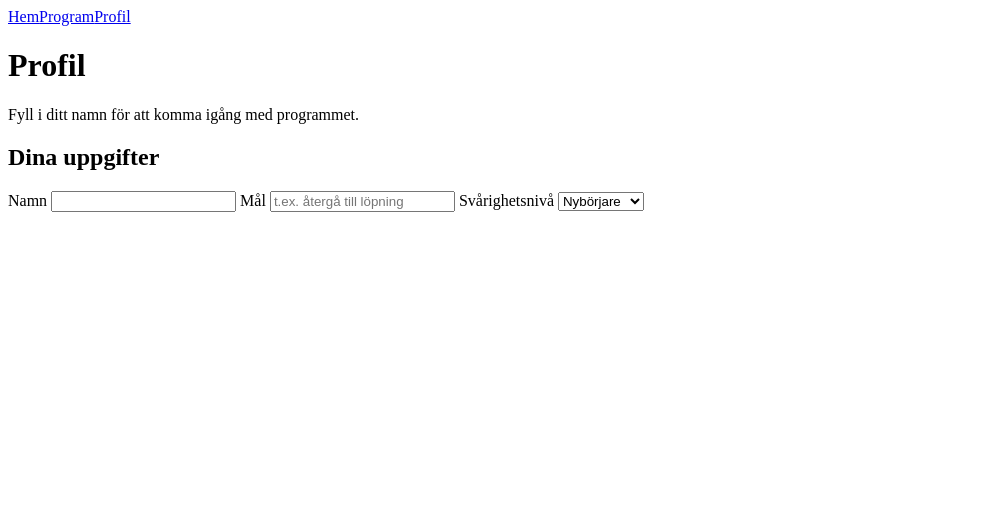
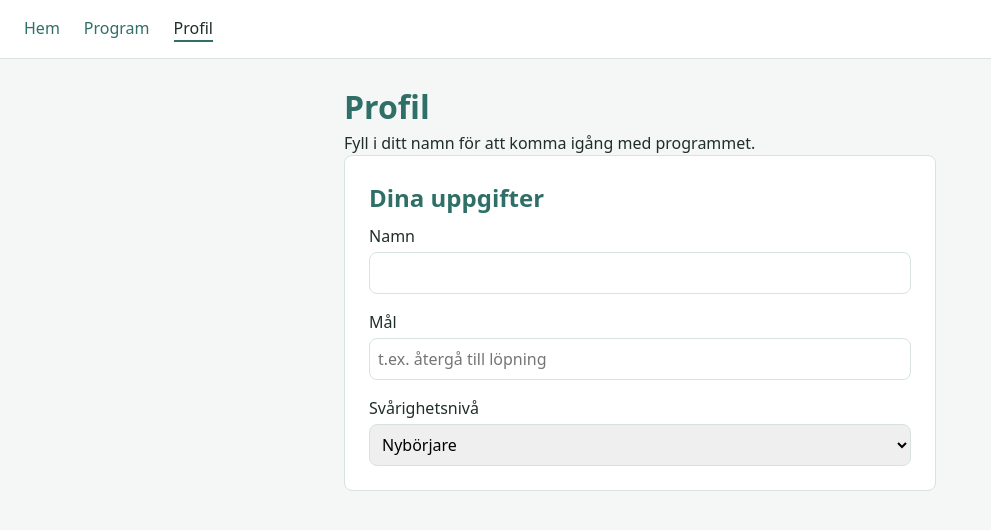
Before and after one commit to annikaholmqvist94/rehab-program, a Vue app: page /profil in a window 1280 px wide. Shown: the top 530 px of the page, without its empty margins (0-991 px from the left). Built offline with nearby package versions, Linux system fonts and the light colour scheme.

Commit message:
Add global stylesheet and component styling

```diff
--- a/src/App.vue
+++ b/src/App.vue
@@ -16,4 +16,30 @@
 </template>
 
 <style scoped>
+header {
+  background-color: var(--color-surface);
+  border-bottom: 1px solid var(--color-border);
+  padding: var(--space-3) var(--space-4);
+}
+
+nav {
+  display: flex;
+  gap: var(--space-4);
+}
+
+nav a {
+  text-decoration: none;
+  font-weight: 500;
+}
+
+nav a.router-link-active {
+  color: var(--color-text);
+  border-bottom: 2px solid var(--color-primary);
+}
+
+main {
+  max-width: 40rem;
+  margin: 0 auto;
+  padding: var(--space-4);
+}
 </style>
--- /dev/null
+++ b/src/assets/main.css
@@ -0,0 +1,78 @@
+:root {
+  --color-bg: #f4f7f6;
+  --color-surface: #ffffff;
+  --color-primary: #2f6f68;
+  --color-primary-light: #eaf3f1;
+  --color-text: #1f2d2b;
+  --color-text-muted: #5a6b68;
+  --color-border: #d7e3e0;
+  --color-danger: #b3452c;
+
+  --space-1: 0.25rem;
+  --space-2: 0.5rem;
+  --space-3: 1rem;
+  --space-4: 1.5rem;
+  --space-5: 2rem;
+
+  --radius: 8px;
+}
+
+* {
+  box-sizing: border-box;
+  margin: 0;
+  padding: 0;
+}
+
+body {
+  background-color: var(--color-bg);
+  color: var(--color-text);
+  font-family:
+    system-ui,
+    -apple-system,
+    'Segoe UI',
+    sans-serif;
+  line-height: 1.5;
+}
+
+h1,
+h2 {
+  color: var(--color-primary);
+}
+
+section {
+  background-color: var(--color-surface);
+  padding: var(--space-4);
+  border-radius: var(--radius);
+  border: 1px solid var(--color-border);
+  margin-bottom: var(--space-4);
+}
+
+section > *:not(:last-child) {
+  margin-bottom: var(--space-2);
+}
+
+a {
+  color: var(--color-primary);
+}
+
+button {
+  cursor: pointer;
+  border: 1px solid var(--color-primary);
+  border-radius: var(--radius);
+  background-color: var(--color-primary);
+  color: white;
+  padding: var(--space-2) var(--space-3);
+  font: inherit;
+}
+
+button:hover {
+  opacity: 0.9;
+}
+
+input,
+select {
+  font: inherit;
+  padding: var(--space-2);
+  border: 1px solid var(--color-border);
+  border-radius: var(--radius);
+}
--- a/src/main.js
+++ b/src/main.js
@@ -1,3 +1,5 @@
+import './assets/main.css'
+
 import { createApp } from 'vue'
 import App from './App.vue'
 import router from './router'
--- a/src/views/ProfileView.vue
+++ b/src/views/ProfileView.vue
@@ -36,4 +36,9 @@ const { profile, isProfileComplete } = useProfile()
 </template>
 
 <style scoped>
+form { display: flex;
+  flex-direction: column;
+  gap: var(--space-3); }
+
+label { display: flex; flex-direction: column; gap: var(--space-1); }
 </style>
--- a/src/views/ProgramView.vue
+++ b/src/views/ProgramView.vue
@@ -58,18 +58,20 @@ function handleAddExercise() {
 
       <ul v-else>
         <li v-for="exercise in exercises" :key="exercise.id">
+          <div>
             <RouterLink :to="{ name: 'exercise-detail', params: { id: exercise.id } }">
               {{ exercise.name }}
             </RouterLink>
             ({{ exercise.sets }}x{{ exercise.reps }})
+            <span v-if="exercise.done">✓ Klar</span>
+          </div>
 
-          <span v-if="exercise.done">✓ Klar</span>
-
+          <div>
             <button type="button" @click="toggleDone(exercise.id)">
               {{ exercise.done ? 'Ångra' : 'Markera klar' }}
             </button>
-
             <button type="button" @click="removeExercise(exercise.id)">Ta bort</button>
+          </div>
         </li>
       </ul>
     </section>
@@ -77,4 +79,26 @@ function handleAddExercise() {
 </template>
 
 <style scoped>
+form { display: flex;
+  flex-direction: column;
+  gap: var(--space-3); }
+
+label { display: flex; flex-direction: column; gap: var(--space-1); }
+
+ul { list-style: none; display: flex; flex-direction: column; gap: var(--space-2); }
+
+li {
+  display: flex;
+  justify-content: space-between;
+  align-items: center;
+  gap: var(--space-3);
+  background-color: var(--color-primary-light);
+  padding: var(--space-3);
+  border-radius: var(--radius);
+}
+
+li > div:last-child {
+  display: flex;
+  gap: var(--space-2);
+}
 </style>
```
Lines whose indentation alone changed are shown as unchanged.
